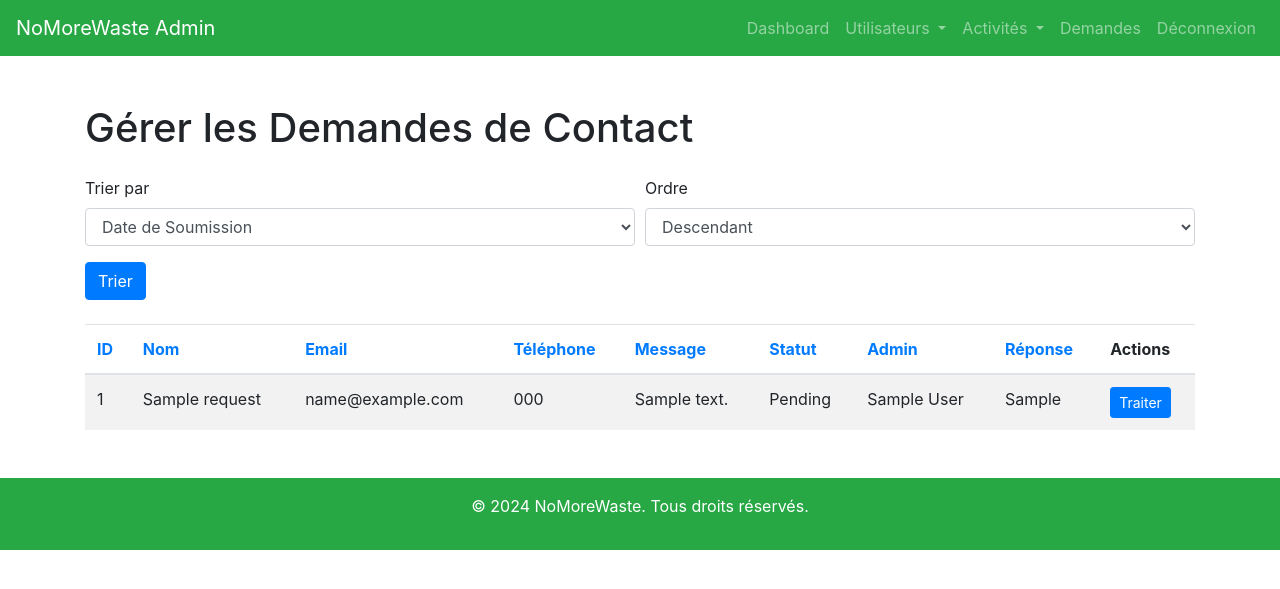
After one commit to Rakulan7/NoMoreWaste, a PHP site: page /manage_requests.php in a window 1280 px wide. The commit adds this page. Shown: the top 589 px of the page. Run offline with PHP 8.4, Linux system fonts and the light colour scheme; the visitor is signed in with stand-in values (Sample User, id 1); tables that the repository leaves empty hold one stand-in row (values such as "Sample post").

Commit message:
update admin panel, add request tretment

```diff
--- a/admin/include/header.php
+++ b/admin/include/header.php
@@ -3,7 +3,7 @@
 <head>
     <meta charset="UTF-8">
     <meta name="viewport" content="width=device-width, initial-scale=1.0">
-    <title>NoMoreWaste Admin</title>
+    <title><?php echo isset($page_title) ? $page_title : ''; ?>NoMoreWaste Admin</title>
     <link rel="icon" type="image/x-icon" href="/img/banner/favicon.ico">
     <link href="https://stackpath.bootstrapcdn.com/bootstrap/4.5.2/css/bootstrap.min.css" rel="stylesheet">
     <style>
@@ -29,9 +29,8 @@
     </style>
 </head>
 <body>
-    <!-- Navigation -->
     <nav class="navbar navbar-expand-lg navbar-dark fixed-top">
-        <a class="navbar-brand" href="index.php">NoMoreWaste Admin</a>
+        <a class="navbar-brand" href="/">NoMoreWaste Admin</a>
         <button class="navbar-toggler" type="button" data-toggle="collapse" data-target="#navbarResponsive" aria-controls="navbarResponsive" aria-expanded="false" aria-label="Toggle navigation">
             <span class="navbar-toggler-icon"></span>
         </button>
@@ -40,8 +39,26 @@
                 <li class="nav-item">
                     <a class="nav-link" href="index.php">Dashboard</a>
                 </li>
-                <li class="nav-item">
-                    <a class="nav-link" href="manage_users.php">Utilisateurs</a>
+                <li class="nav-item dropdown">
+                    <a class="nav-link dropdown-toggle" href="#" id="usersDropdown" role="button" data-toggle="dropdown" aria-haspopup="true" aria-expanded="false">
+                        Utilisateurs
+                    </a>
+                    <div class="dropdown-menu" aria-labelledby="usersDropdown">
+                        <a class="dropdown-item" href="manage_users.php?role=admin">Admins</a>
+                        <a class="dropdown-item" href="manage_users.php?role=merchant">Marchants</a>
+                        <a class="dropdown-item" href="manage_users.php?role=volunteer">Bénévoles</a>
+                        <a class="dropdown-item" href="manage_users.php?role=beneficiary">Bénéficiaires</a>
+                    </div>
+                </li>
+                <li class="nav-item dropdown">
+                    <a class="nav-link dropdown-toggle" href="#" id="activitiesDropdown" role="button" data-toggle="dropdown" aria-haspopup="true" aria-expanded="false">
+                        Activités
+                    </a>
+                    <div class="dropdown-menu" aria-labelledby="activitiesDropdown">
+                        <a class="dropdown-item" href="manage_collections.php">Gérer les Collectes</a>
+                        <a class="dropdown-item" href="manage_deliveries.php">Gérer les Distributions</a>
+                        <a class="dropdown-item" href="manage_storage_locations.php">Gérer les Entrepôts</a>
+                    </div>
                 </li>
                 <li class="nav-item">
                     <a class="nav-link" href="manage_requests.php">Demandes</a>
@@ -52,3 +69,6 @@
             </ul>
         </div>
     </nav>
+    <script src="https://code.jquery.com/jquery-3.5.1.slim.min.js"></script>
+    <script src="https://cdn.jsdelivr.net/npm/@popperjs/core@2.11.6/dist/umd/popper.min.js"></script>
+    <script src="https://stackpath.bootstrapcdn.com/bootstrap/4.5.2/js/bootstrap.min.js"></script>
--- a/admin/login.php
+++ b/admin/login.php
@@ -29,9 +29,11 @@ if ($_SERVER['REQUEST_METHOD'] == 'POST') {
                 $error = "Vous devez être administrateur pour vous connecter.";
             }
         } else {
+            sleep(5);
             $error = "Mot de passe incorrect.";
         }
     } else {
+        sleep(5);
         $error = "Adresse e-mail non trouvée.";
     }
 
--- /dev/null
+++ b/admin/manage_requests.php
@@ -0,0 +1,153 @@
+<?php
+session_start();
+include 'include/session.php';
+include 'include/database.php';
+
+$database = new Database();
+$conn = $database->getConnection();
+
+if ($_SERVER["REQUEST_METHOD"] == "POST") {
+    $requestId = $_POST['request_id'];
+    $adminId = $_SESSION['id_admin'];
+    $response = $_POST['response'];
+    $status = $_POST['status'];
+    $processedAt = date('Y-m-d H:i:s');
+
+    $stmt = $conn->prepare("UPDATE contact_requests SET status = ?, response = ?, admin_id = ?, processed_at = ? WHERE id = ?");
+    $stmt->bind_param("ssisi", $status, $response, $adminId, $processedAt, $requestId);
+    $stmt->execute();
+    $stmt->close();
+}
+
+$sortColumn = 'submitted_at';
+$sortOrder = 'DESC';
+
+if (isset($_GET['sort']) && isset($_GET['order'])) {
+    $sortColumn = $_GET['sort'];
+    $sortOrder = $_GET['order'] === 'ASC' ? 'ASC' : 'DESC';
+}
+
+$allowedSortColumns = ['id', 'name', 'email', 'phone', 'message', 'status', 'admin_name', 'response', 'submitted_at'];
+if (!in_array($sortColumn, $allowedSortColumns)) {
+    $sortColumn = 'submitted_at';
+}
+
+$query = "SELECT cr.*, u.name AS admin_name
+          FROM contact_requests cr
+          LEFT JOIN users u ON cr.admin_id = u.id
+          WHERE cr.status = 'pending' OR cr.status = 'processed'
+          ORDER BY cr.$sortColumn $sortOrder";
+
+$result = $conn->query($query);
+
+$conn->close();
+?>
+
+<?php include('include/header.php') ?>
+
+<div class="container my-5">
+    <h1 class="mb-4">Gérer les Demandes de Contact</h1>
+
+    <form method="get" action="manage_requests.php" class="mb-4">
+        <div class="form-row">
+            <div class="form-group col-md-6">
+                <label for="sort">Trier par</label>
+                <select class="form-control" id="sort" name="sort">
+                    <option value="submitted_at" <?php echo $sortColumn == 'submitted_at' ? 'selected' : ''; ?>>Date de Soumission</option>
+                    <option value="name" <?php echo $sortColumn == 'name' ? 'selected' : ''; ?>>Nom</option>
+                    <option value="email" <?php echo $sortColumn == 'email' ? 'selected' : ''; ?>>Email</option>
+                    <option value="status" <?php echo $sortColumn == 'status' ? 'selected' : ''; ?>>Statut</option>
+                </select>
+            </div>
+            <div class="form-group col-md-6">
+                <label for="order">Ordre</label>
+                <select class="form-control" id="order" name="order">
+                    <option value="ASC" <?php echo $sortOrder == 'ASC' ? 'selected' : ''; ?>>Ascendant</option>
+                    <option value="DESC" <?php echo $sortOrder == 'DESC' ? 'selected' : ''; ?>>Descendant</option>
+                </select>
+            </div>
+        </div>
+        <button type="submit" class="btn btn-primary">Trier</button>
+    </form>
+
+    <?php if ($result->num_rows > 0): ?>
+        <table class="table table-striped">
+            <thead>
+                <tr>
+                    <th><a href="?sort=id&order=<?php echo $sortOrder === 'ASC' ? 'DESC' : 'ASC'; ?>">ID</a></th>
+                    <th><a href="?sort=name&order=<?php echo $sortOrder === 'ASC' ? 'DESC' : 'ASC'; ?>">Nom</a></th>
+                    <th><a href="?sort=email&order=<?php echo $sortOrder === 'ASC' ? 'DESC' : 'ASC'; ?>">Email</a></th>
+                    <th><a href="?sort=phone&order=<?php echo $sortOrder === 'ASC' ? 'DESC' : 'ASC'; ?>">Téléphone</a></th>
+                    <th><a href="?sort=message&order=<?php echo $sortOrder === 'ASC' ? 'DESC' : 'ASC'; ?>">Message</a></th>
+                    <th><a href="?sort=status&order=<?php echo $sortOrder === 'ASC' ? 'DESC' : 'ASC'; ?>">Statut</a></th>
+                    <th><a href="?sort=admin_name&order=<?php echo $sortOrder === 'ASC' ? 'DESC' : 'ASC'; ?>">Admin</a></th>
+                    <th><a href="?sort=response&order=<?php echo $sortOrder === 'ASC' ? 'DESC' : 'ASC'; ?>">Réponse</a></th>
+                    <th>Actions</th>
+                </tr>
+            </thead>
+            <tbody>
+                <?php while ($row = $result->fetch_assoc()): ?>
+                    <tr>
+                        <td><?php echo htmlspecialchars($row['id'] ?? ''); ?></td>
+                        <td><?php echo htmlspecialchars($row['name'] ?? ''); ?></td>
+                        <td><?php echo htmlspecialchars($row['email'] ?? ''); ?></td>
+                        <td><?php echo htmlspecialchars($row['phone'] ?? ''); ?></td>
+                        <td><?php echo htmlspecialchars($row['message'] ?? ''); ?></td>
+                        <td><?php echo htmlspecialchars(ucfirst($row['status'] ?? '')); ?></td>
+                        <td><?php echo htmlspecialchars($row['admin_name'] ?? ''); ?></td>
+                        <td><?php echo htmlspecialchars($row['response'] ?? ''); ?></td>
+                        <td>
+                            <?php if ($row['status'] == 'pending'): ?>
+                                <button type="button" class="btn btn-primary btn-sm" data-toggle="modal" data-target="#processModal<?php echo $row['id']; ?>">Traiter</button>
+                            <?php else: ?>
+                                <button type="button" class="btn btn-success btn-sm" disabled>Traité</button>
+                            <?php endif; ?>
+                        </td>
+                    </tr>
+
+                    <div class="modal fade" id="processModal<?php echo $row['id']; ?>" tabindex="-1" aria-labelledby="processModalLabel<?php echo $row['id']; ?>" aria-hidden="true">
+                        <div class="modal-dialog">
+                            <div class="modal-content">
+                                <div class="modal-header">
+                                    <h5 class="modal-title" id="processModalLabel<?php echo $row['id']; ?>">Traiter la Demande #<?php echo $row['id']; ?></h5>
+                                    <button type="button" class="close" data-dismiss="modal" aria-label="Close">
+                                        <span aria-hidden="true">&times;</span>
+                                    </button>
+                                </div>
+                                <form method="post" action="manage_requests.php">
+                                    <div class="modal-body">
+                                        <input type="hidden" name="request_id" value="<?php echo htmlspecialchars($row['id'] ?? ''); ?>">
+                                        <div class="form-group">
+                                            <label for="response">Réponse</label>
+                                            <textarea class="form-control" id="response" name="response" rows="4"></textarea>
+                                        </div>
+                                        <div class="form-group">
+                                            <label for="status">Statut</label>
+                                            <select class="form-control" id="status" name="status">
+                                                <option value="processed">Traité</option>
+                                                <option value="pending">En attente</option>
+                                            </select>
+                                        </div>
+                                    </div>
+                                    <div class="modal-footer">
+                                        <button type="button" class="btn btn-secondary" data-dismiss="modal">Fermer</button>
+                                        <button type="submit" class="btn btn-primary">Soumettre</button>
+                                    </div>
+                                </form>
+                            </div>
+                        </div>
+                    </div>
+
+                <?php endwhile; ?>
+            </tbody>
+        </table>
+    <?php else: ?>
+        <p>Aucune demande de contact en attente.</p>
+    <?php endif; ?>
+</div>
+
+<script src="https://code.jquery.com/jquery-3.5.1.slim.min.js"></script>
+<script src="https://cdn.jsdelivr.net/npm/@popperjs/core@2.11.6/dist/umd/popper.min.js"></script>
+<script src="https://stackpath.bootstrapcdn.com/bootstrap/4.5.2/js/bootstrap.min.js"></script>
+
+<?php include('include/footer.php') ?>
--- a/database.sql
+++ b/database.sql
@@ -14,7 +14,9 @@ CREATE TABLE users (
     address VARCHAR(100),
     city VARCHAR(100),
     country VARCHAR(100),
-    language VARCHAR(10)
+    language VARCHAR(10),
+    status ENUM('pending', 'approved', 'blocked') NOT NULL DEFAULT 'pending',
+    rejection_reason TEXT
 );
 
 -- Table des lieux de stockage
```
Also changed, not shown: admin/index.php (+27 -1 lines).
